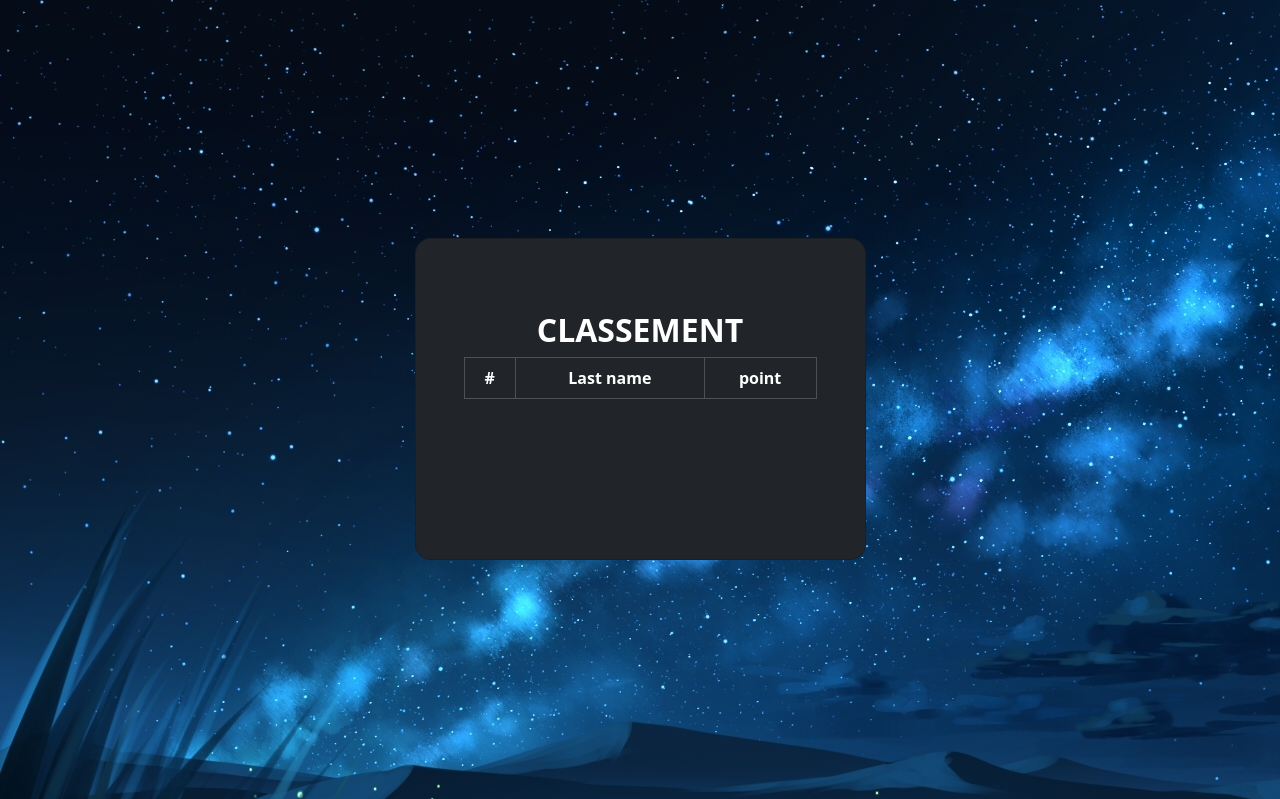
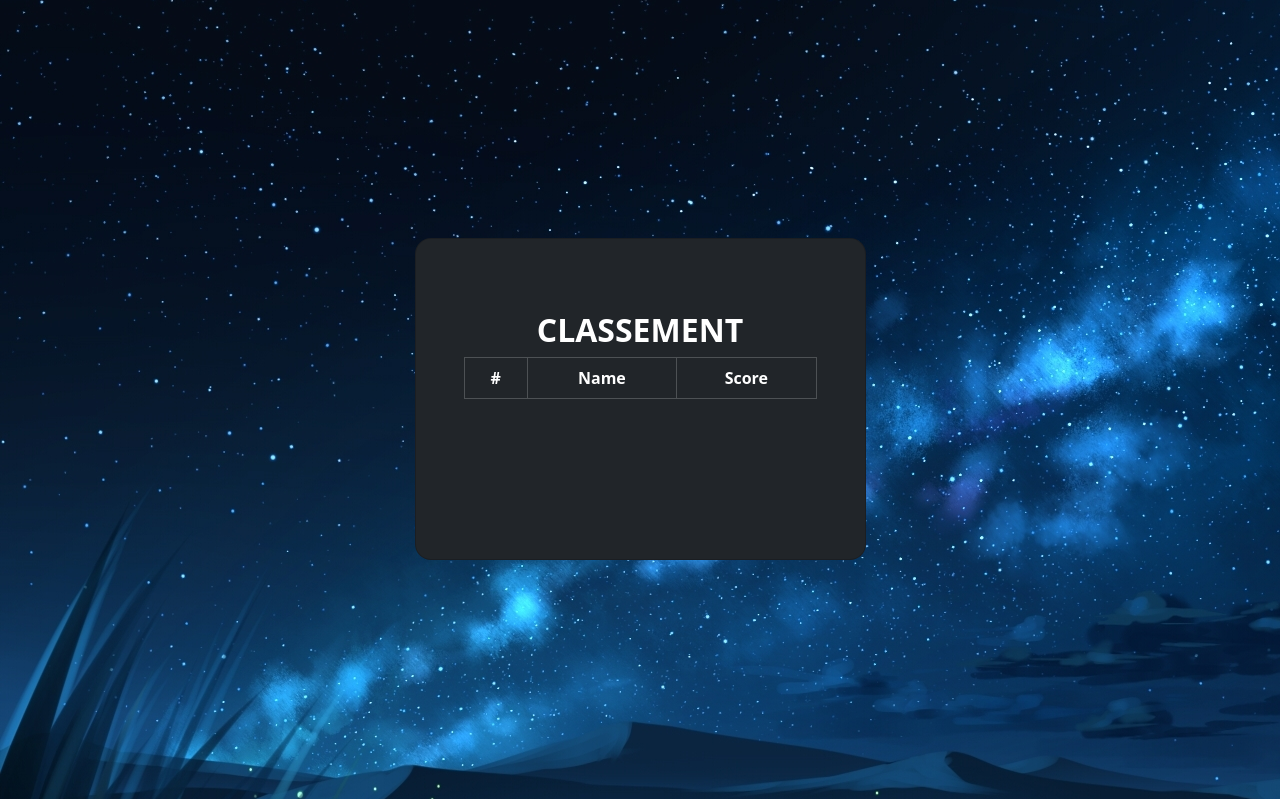
Before and after one commit to Vespid90/quizz, a Flask app: page /leader_board in a window 1280 px wide. Shown: the part 57-856 px from the top of the page. Run offline with Flask 3, Linux system fonts and the light colour scheme; data that the repository does not hold is empty; some libraries are stand-ins or nearby versions.

Commit message:
ready to merge

```diff
--- a/app/app.py
+++ b/app/app.py
@@ -188,7 +188,6 @@ classement=[{'5' :'farid LeGoat'},
             {'1' :"kamina"}]
 #from config import base
 
-
 @app.route("/leader_board")
 def learder_board():
     classement = {}
--- a/app/templates/leader_board.html
+++ b/app/templates/leader_board.html
@@ -21,8 +21,8 @@
                   <thead>
                     <tr>
                       <th scope="col">#</th>
-                      <th scope="col">Last name</th>
-                      <th scope="col">point</th>
+                      <th scope="col">Name</th>
+                      <th scope="col">Score</th>
                     </tr>
                   </thead>
                   <tbody>
@@ -38,7 +38,6 @@
                   </tbody>
                 </table>
 
-
           </div>
         </div>
       </div>
```
